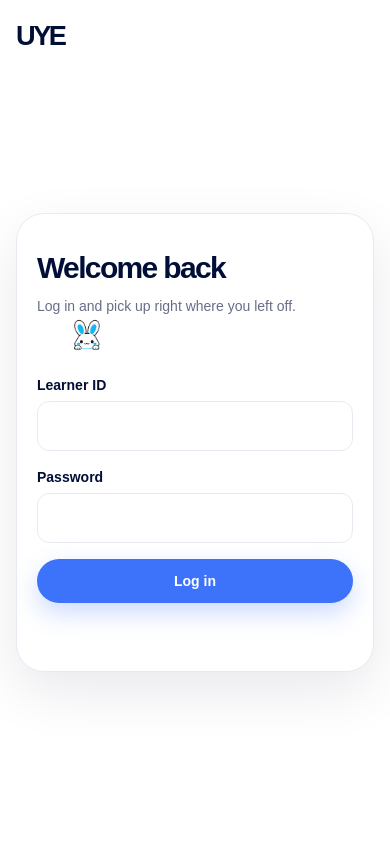
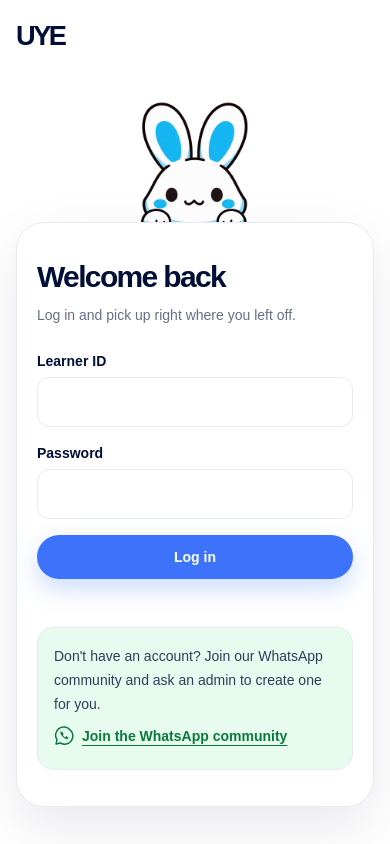
Before and after one commit to BasmaKuhail/unlock-your-english, a Next.js app: page /login in a window 390 px wide. Built offline with nearby package versions, Linux system fonts and the light colour scheme; no server answers.

Commit message:
ui fixes for the login page

```diff
--- a/components/login/login-form.tsx
+++ b/components/login/login-form.tsx
@@ -1,9 +1,9 @@
 "use client";
 
 import { useLoginForm } from "@/hooks/use-login-form";
+import { homeContent } from "@/content/home";
+import { WhatsAppIcon } from "@/components/ui/icons";
 import { loginContent } from "@/lib/auth/login-content";
-import Image from "next/image";
-import peeking from "@/public/peeking.png"
 type FieldProps = {
   id: string;
   label: string;
@@ -45,8 +45,6 @@ export function LoginForm() {
         <p className="mt-2 text-sm leading-6 text-ink/60">{loginContent.description}</p>
       </div>
 
-    <div className="flex flex-col gap-0">
-      <Image src={peeking} alt="bunny" width={100} height={100} className="md:hiddin" />
       <form className="mt-6 space-y-4" onSubmit={submit}>
         <Field
           autoComplete="username"
@@ -82,10 +80,23 @@ export function LoginForm() {
           {loginContent.submitLabel}
         </button>
       </form>
-</div>
       <p aria-live="polite" className="mt-3 min-h-5 text-center text-sm text-ink/60">
         {notice}
       </p>
+      <div className="mt-4 rounded-2xl border border-[#25D366]/30 bg-[#25D366]/10 p-4 text-sm leading-6 text-ink/80">
+        <p>
+          Don&apos;t have an account? Join our WhatsApp community and ask an admin to create one for you.
+        </p>
+        <a
+          className="mt-2 inline-flex items-center gap-2 font-semibold text-[#087a3e] underline underline-offset-4 transition hover:text-[#075e36] focus-visible:outline-2 focus-visible:outline-offset-4 focus-visible:outline-[#087a3e]"
+          href={homeContent.closing.action.href}
+          rel="noopener noreferrer"
+          target="_blank"
+        >
+          <WhatsAppIcon className="h-5 w-5 shrink-0" />
+          Join the WhatsApp community
+        </a>
+      </div>
     </>
   );
 }
--- a/components/login/login-shell.tsx
+++ b/components/login/login-shell.tsx
@@ -4,6 +4,7 @@ import type { ReactNode } from "react";
 import { Logo } from "@/components/ui/logo";
 import { loginContent } from "@/lib/auth/login-content";
 import rabbitReading from "@/public/images/bunny/login.png";
+import peeking from "@/public/peeking.png";
 
 type AuthShellProps = {
   children: ReactNode;
@@ -18,8 +19,16 @@ export function LoginShell({ children }: AuthShellProps) {
         <Logo label="UYE" />
       </header>
 
-      <main className="mx-auto my-auto grid w-full max-w-5xl overflow-hidden rounded-[1.75rem] border border-line bg-white shadow-[0_20px_55px_rgba(1,14,54,0.09)] lg:min-h-[32rem] lg:grid-cols-[0.82fr_1.18fr]">
-        <aside className="relative hidden min-h-[32rem] overflow-hidden bg-[#eaf1ff] px-8 py-8 lg:flex lg:flex-col">
+      <div className="relative mx-auto my-auto w-full max-w-5xl pt-36 md:pt-0">
+        <div aria-hidden="true" className="absolute inset-x-0 top-0 h-36 overflow-hidden md:hidden">
+          <Image
+            alt=""
+            className="absolute bottom-0 left-1/2 w-[26rem] max-w-none -translate-x-1/2 translate-y-3"
+            src={peeking}
+          />
+        </div>
+        <main className="grid w-full overflow-hidden rounded-[1.75rem] border border-line bg-white shadow-[0_20px_55px_rgba(1,14,54,0.09)] md:min-h-[32rem] md:grid-cols-[0.82fr_1.18fr]">
+        <aside className="relative hidden min-h-[32rem] overflow-hidden bg-[#eaf1ff] px-8 py-8 md:flex md:flex-col">
           <div aria-hidden="true" className="absolute -left-20 -top-16 h-48 w-48 rounded-full bg-brand/15 blur-3xl" />
           <div aria-hidden="true" className="absolute -bottom-24 -right-12 h-56 w-56 rounded-full bg-white/75 blur-2xl" />
 
@@ -33,7 +42,7 @@ export function LoginShell({ children }: AuthShellProps) {
             <div className="absolute inset-x-0 bottom-0 h-full rounded-[1.5rem] " />
             <Image
               alt="The Uye rabbit reading a book"
-              className="relative z-10 w-[23rem] max-w-none object-contain"
+              className="relative z-10 w-full max-w-none object-contain lg:w-[23rem]"
               priority
               src={rabbitReading}
             />
@@ -43,7 +52,8 @@ export function LoginShell({ children }: AuthShellProps) {
         <section className="flex items-center px-5 py-9 sm:px-10 sm:py-10 lg:px-12">
           <div className="mx-auto w-full max-w-sm">{children}</div>
         </section>
-      </main>
+        </main>
+      </div>
     </div>
   );
 }
--- a/components/sections/landing/contact-section.tsx
+++ b/components/sections/landing/contact-section.tsx
@@ -1,6 +1,6 @@
 "use client";
 
-import { ArrowRightIcon } from "@/components/ui/icons";
+import { ArrowRightIcon, WhatsAppIcon } from "@/components/ui/icons";
 import { useHomeLanguage } from "@/context/home-language-context";
 
 import { SectionEyebrow } from "./section-eyebrow";
@@ -28,7 +28,7 @@ export function ContactSection() {
               target={channel.href.startsWith("http") ? "_blank" : undefined}
             >
               <span className="flex h-11 w-11 items-center justify-center rounded-2xl bg-brand/[0.08] text-brand">
-                {channel.icon === "whatsapp" ? <WhatsAppIcon /> : channel.icon === "instagram" ? <InstagramIcon /> : <MailIcon />}
+                {channel.icon === "whatsapp" ? <WhatsAppIcon className="h-5 w-5" /> : channel.icon === "instagram" ? <InstagramIcon /> : <MailIcon />}
               </span>
               <h3 className="mt-7 text-2xl font-semibold tracking-[-0.04em] text-ink">{channel.label}</h3>
               <p className="mt-2 text-sm leading-6 text-ink/60">{channel.description}</p>
@@ -54,15 +54,6 @@ function InstagramIcon() {
   );
 }
 
-function WhatsAppIcon() {
-  return (
-    <svg aria-hidden="true" className="h-5 w-5" fill="none" viewBox="0 0 24 24">
-      <path d="M19.3 4.7A9.8 9.8 0 0 0 3.6 16.4L2.5 21.5l5.2-1.1a9.8 9.8 0 0 0 11.6-15.7Z" stroke="currentColor" strokeLinecap="round" strokeLinejoin="round" strokeWidth="1.8" />
-      <path d="M8.5 7.8c.2-.4.4-.4.7-.4h.5c.2 0 .4.1.5.4l.8 1.8c.1.2.1.4 0 .6l-.5.7c-.1.2-.1.3 0 .5.5.9 1.4 1.8 2.4 2.3.2.1.3.1.5 0l.8-.9c.2-.2.4-.2.6-.1l1.7.8c.3.1.4.3.4.5v.5c0 .3-.1.5-.4.7-.5.3-1.2.4-1.8.2-1.3-.4-2.7-1.4-4-2.6-1.1-1.1-2.1-2.5-2.5-3.8-.2-.7-.1-1.3.1-1.8Z" fill="currentColor" stroke="currentColor" strokeLinecap="round" strokeLinejoin="round" strokeWidth="0.7" />
-    </svg>
-  );
-}
-
 function MailIcon() {
   return (
     <svg aria-hidden="true" className="h-5 w-5" fill="none" viewBox="0 0 24 24">
--- a/components/ui/icons.tsx
+++ b/components/ui/icons.tsx
@@ -1,6 +1,15 @@
 import type { SVGProps } from "react";
 
 type IconProps = SVGProps<SVGSVGElement>;
+
+export function WhatsAppIcon({ className, ...props }: IconProps) {
+  return (
+    <svg aria-hidden="true" className={className} fill="none" viewBox="0 0 24 24" {...props}>
+      <path d="M19.3 4.7A9.8 9.8 0 0 0 3.6 16.4L2.5 21.5l5.2-1.1a9.8 9.8 0 0 0 11.6-15.7Z" stroke="currentColor" strokeLinecap="round" strokeLinejoin="round" strokeWidth="1.8" />
+      <path d="M8.5 7.8c.2-.4.4-.4.7-.4h.5c.2 0 .4.1.5.4l.8 1.8c.1.2.1.4 0 .6l-.5.7c-.1.2-.1.3 0 .5.5.9 1.4 1.8 2.4 2.3.2.1.3.1.5 0l.8-.9c.2-.2.4-.2.6-.1l1.7.8c.3.1.4.3.4.5v.5c0 .3-.1.5-.4.7-.5.3-1.2.4-1.8.2-1.3-.4-2.7-1.4-4-2.6-1.1-1.1-2.1-2.5-2.5-3.8-.2-.7-.1-1.3.1-1.8Z" fill="currentColor" stroke="currentColor" strokeLinecap="round" strokeLinejoin="round" strokeWidth="0.7" />
+    </svg>
+  );
+}
 
 export function ArrowRightIcon({ className, ...props }: IconProps) {
   return (
```
